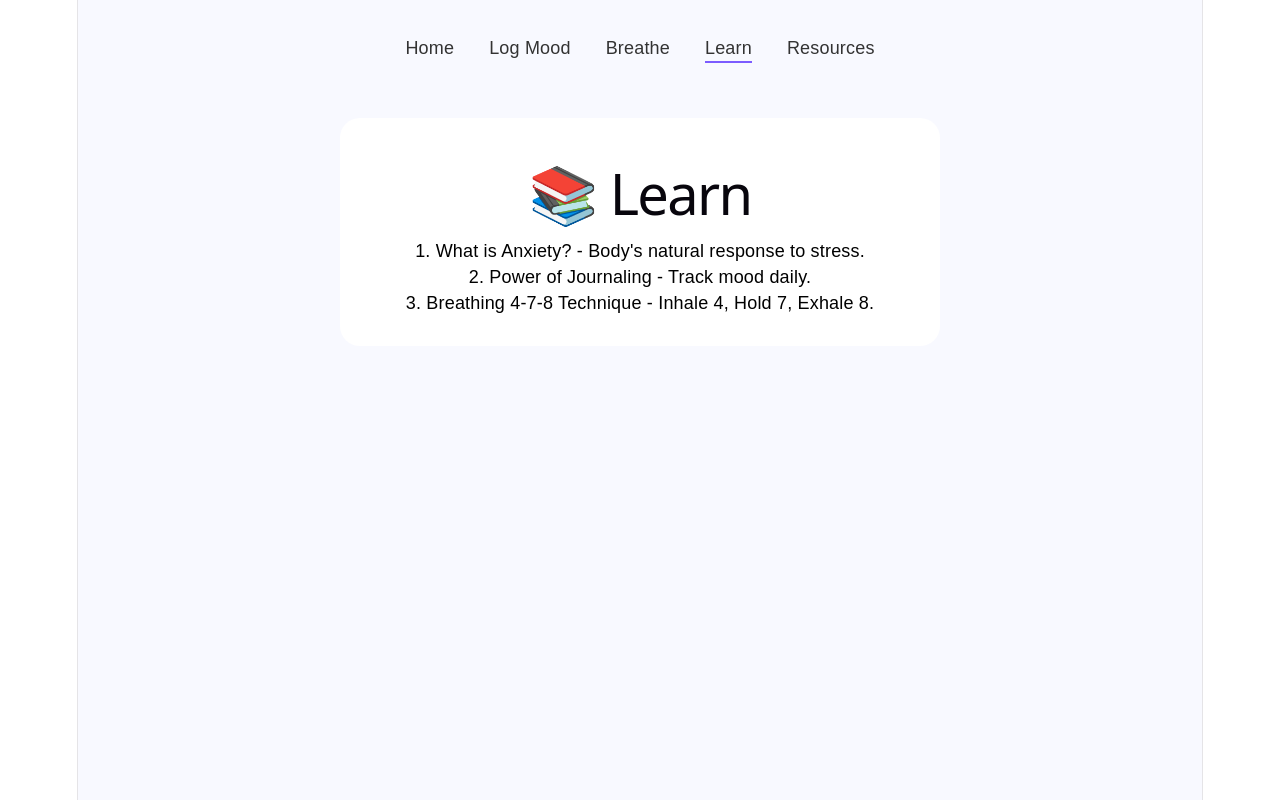
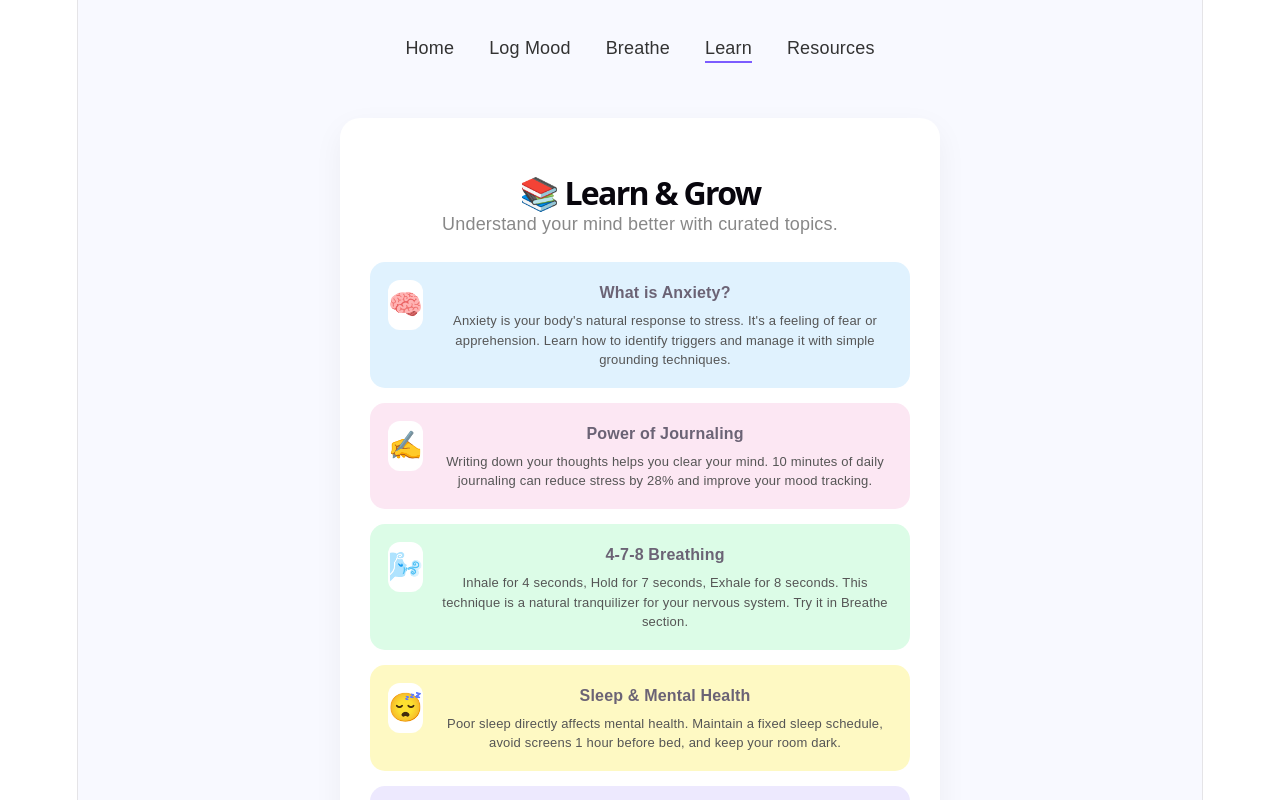
Before and after one commit to shaikhraheman40705-bot/Mindwell, a React (Vite) app: page / in a window 1280 px wide. Both pictures are taken after a click on the element "Learn". Shown: the top 800 px of the page. Built offline with nearby package versions, Linux system fonts and the light colour scheme; no server answers.

Commit message:
Update learn.jsx

```diff
--- a/src/learn.jsx
+++ b/src/learn.jsx
@@ -1,10 +1,32 @@
 export default function Learn({ darkMode }) {
+  const topics = [
+    { icon: "🧠", title: "What is Anxiety?", desc: "Anxiety is your body's natural response to stress. It's a feeling of fear or apprehension. Learn how to identify triggers and manage it with simple grounding techniques.", color: "#e0f2fe" },
+    { icon: "✍️", title: "Power of Journaling", desc: "Writing down your thoughts helps you clear your mind. 10 minutes of daily journaling can reduce stress by 28% and improve your mood tracking.", color: "#fce7f3" },
+    { icon: "🌬️", title: "4-7-8 Breathing", desc: "Inhale for 4 seconds, Hold for 7 seconds, Exhale for 8 seconds. This technique is a natural tranquilizer for your nervous system. Try it in Breathe section.", color: "#dcfce7" },
+    { icon: "😴", title: "Sleep & Mental Health", desc: "Poor sleep directly affects mental health. Maintain a fixed sleep schedule, avoid screens 1 hour before bed, and keep your room dark.", color: "#fef9c3" },
+    { icon: "💜", title: "Self-Care Routine", desc: "Self-care is not selfish. 5 min meditation, drinking water, walking, and talking to a friend are powerful self-care tools.", color: "#ede9fe" },
+  ]
+
   return (
-    <div style={{background: darkMode? "#2d2d2d":"white", padding:"30px", borderRadius:"20px", color: darkMode?"white":"black"}}>
-      <h1>📚 Learn</h1>
-      <p>1. What is Anxiety? - Body's natural response to stress.</p>
-      <p>2. Power of Journaling - Track mood daily.</p>
-      <p>3. Breathing 4-7-8 Technique - Inhale 4, Hold 7, Exhale 8.</p>
+    <div style={{background:"white", padding:"30px", borderRadius:"20px", boxShadow:"0 10px 30px rgba(0,0,0,0.05)"}}>
+      <h1 style={{fontSize:"32px", fontWeight:"800", marginBottom:"5px"}}>📚 Learn & Grow</h1>
+      <p style={{color:"#888", marginBottom:"25px"}}>Understand your mind better with curated topics.</p>
+
+      <div style={{display:"grid", gap:"15px"}}>
+        {topics.map((t,i)=>(
+          <div key={i} style={{background: t.color, padding:"18px", borderRadius:"15px", display:"flex", gap:"15px", alignItems:"flex-start"}}>
+            <div style={{fontSize:"28px", background:"white", width:"50px", height:"50px", display:"flex", alignItems:"center", justifyContent:"center", borderRadius:"12px"}}>{t.icon}</div>
+            <div>
+              <h3 style={{margin:"0 0 5px 0", fontSize:"16px", fontWeight:"bold"}}>{t.title}</h3>
+              <p style={{margin:0, fontSize:"13px", color:"#555", lineHeight:"1.5"}}>{t.desc}</p>
+            </div>
+          </div>
+        ))}
+      </div>
+
+      <div style={{marginTop:"25px", background:"#f8f9ff", padding:"15px", borderRadius:"12px", textAlign:"center", border:"1px dashed #7c5cff"}}>
+        <p style={{fontSize:"13px", color:"#7c5cff", fontWeight:"bold"}}>✨ New article every week! Stay tuned.</p>
+      </div>
     </div>
   )
 }
```
